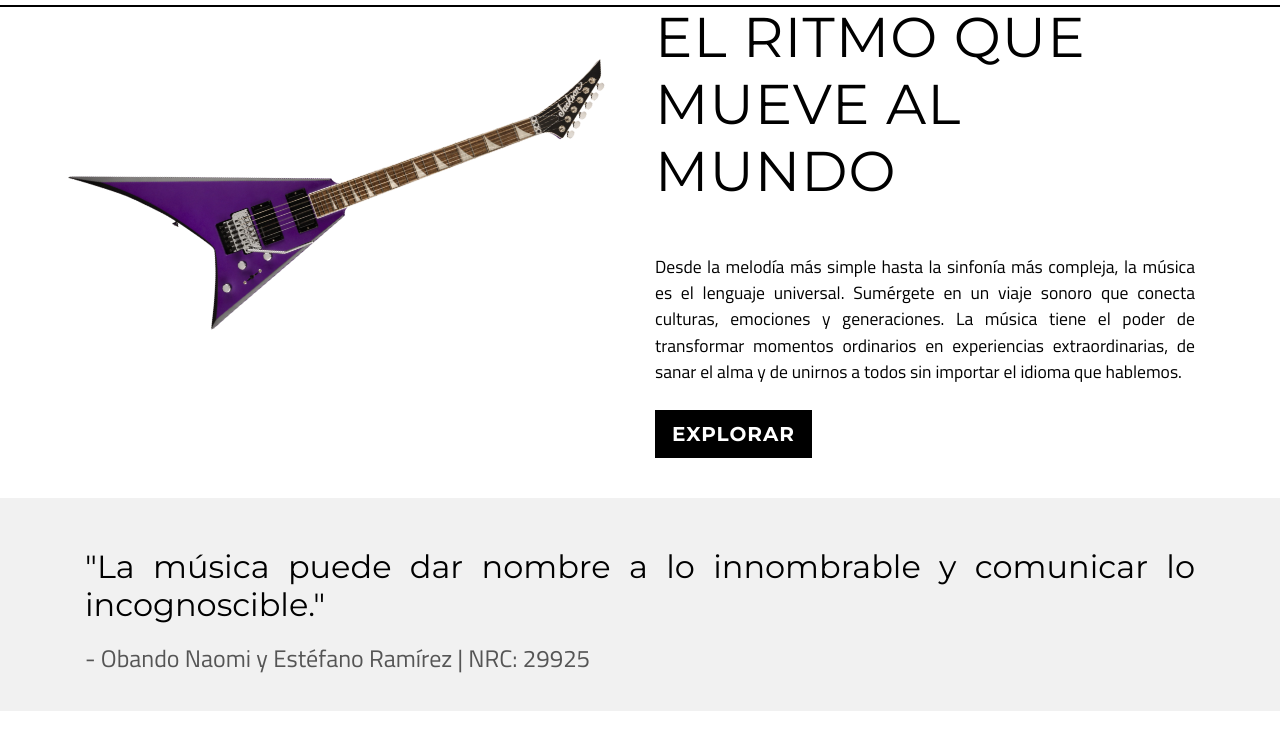
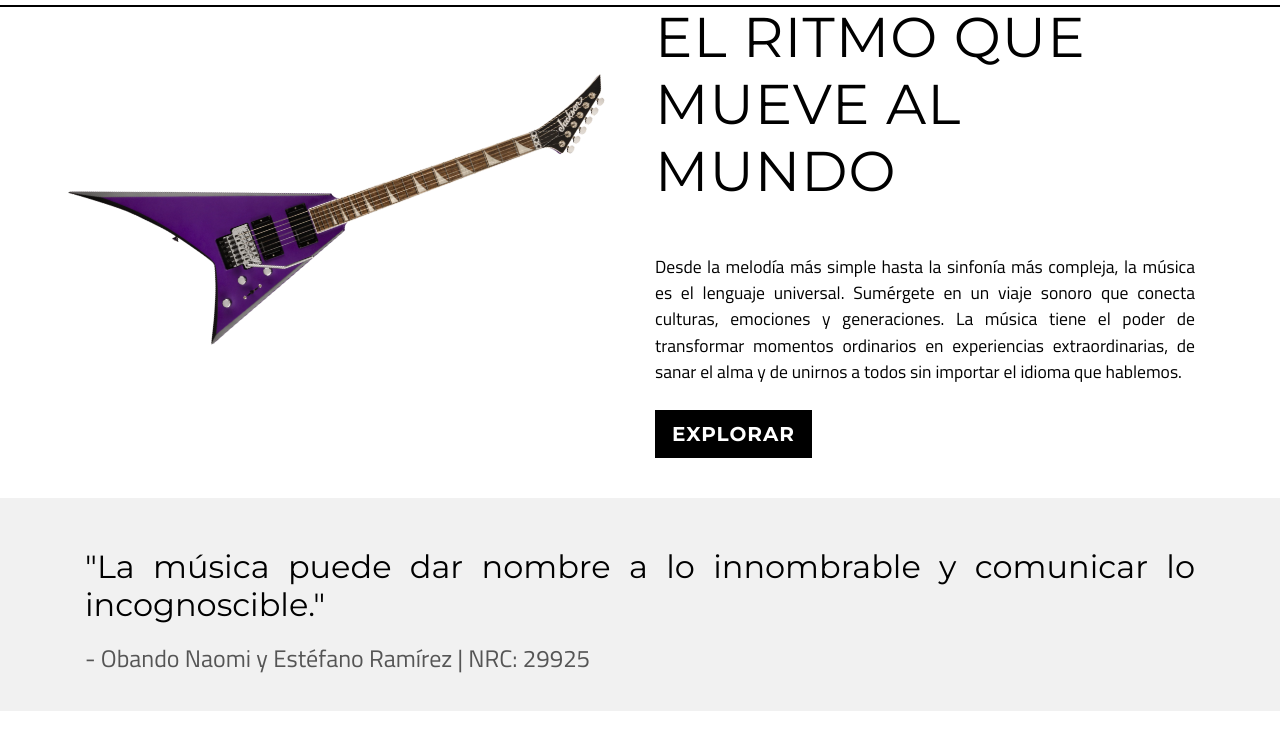
Before and after one commit to EstefanoRamirez/NRC29925_Grupo9_SolucionScrollReveal, a plain HTML site: page index.html in a window 1280 px wide. Shown: the part 71-800 px from the top of the page. Drawn offline with nearby package versions, Linux system fonts and the light colour scheme.

Commit message:
Archivos ScrollReveal Grupo9

```diff
--- a/css/main.css
+++ b/css/main.css
@@ -47,7 +47,7 @@ p {
 
 .guitar-img {
   transform: rotate(-20deg);
-  margin-top: 75px;
+  margin-top: 90px;
   transition: transform 0.4s ease-in-out, margin-top 0.4s ease-in-out;
 }
 
```
